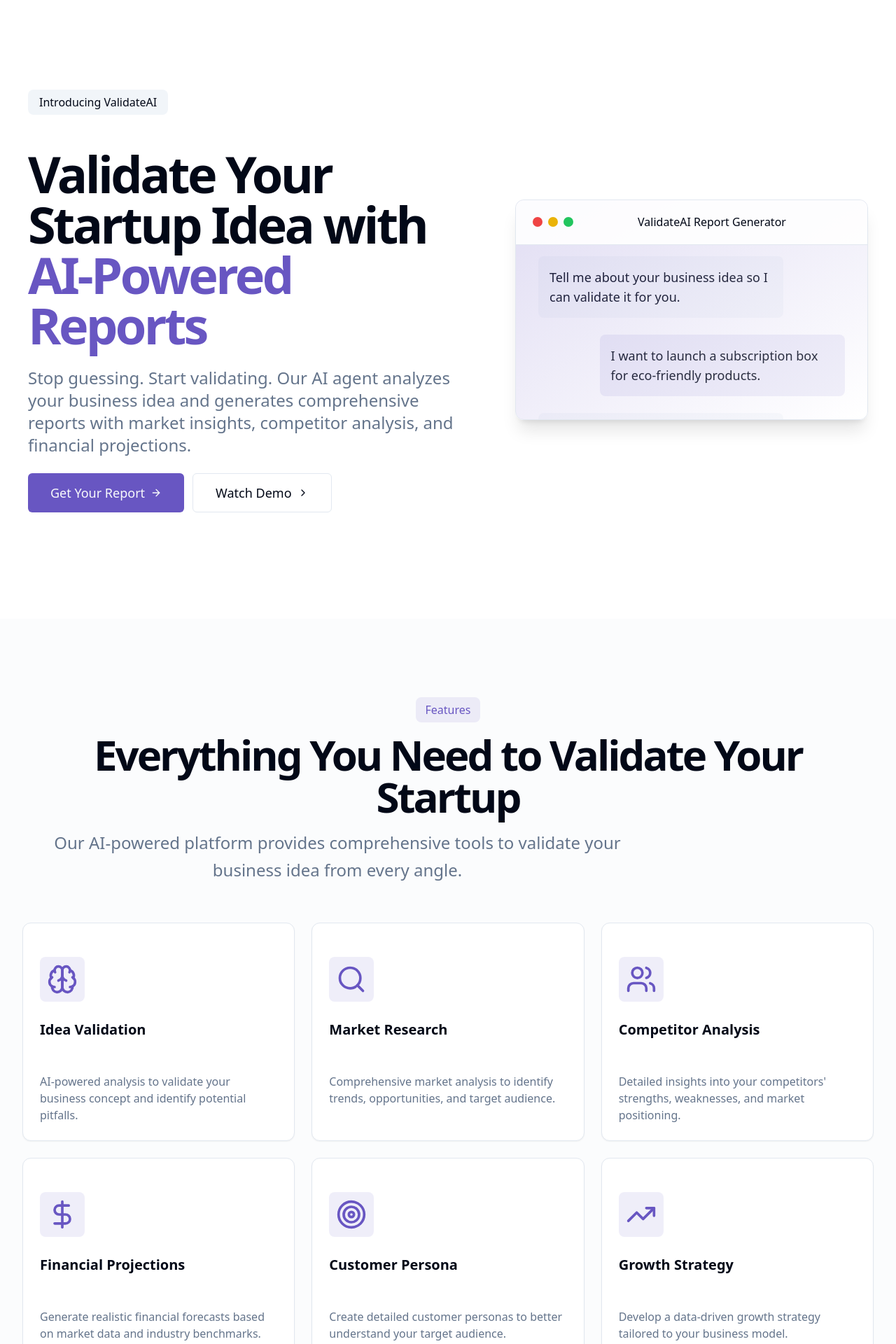
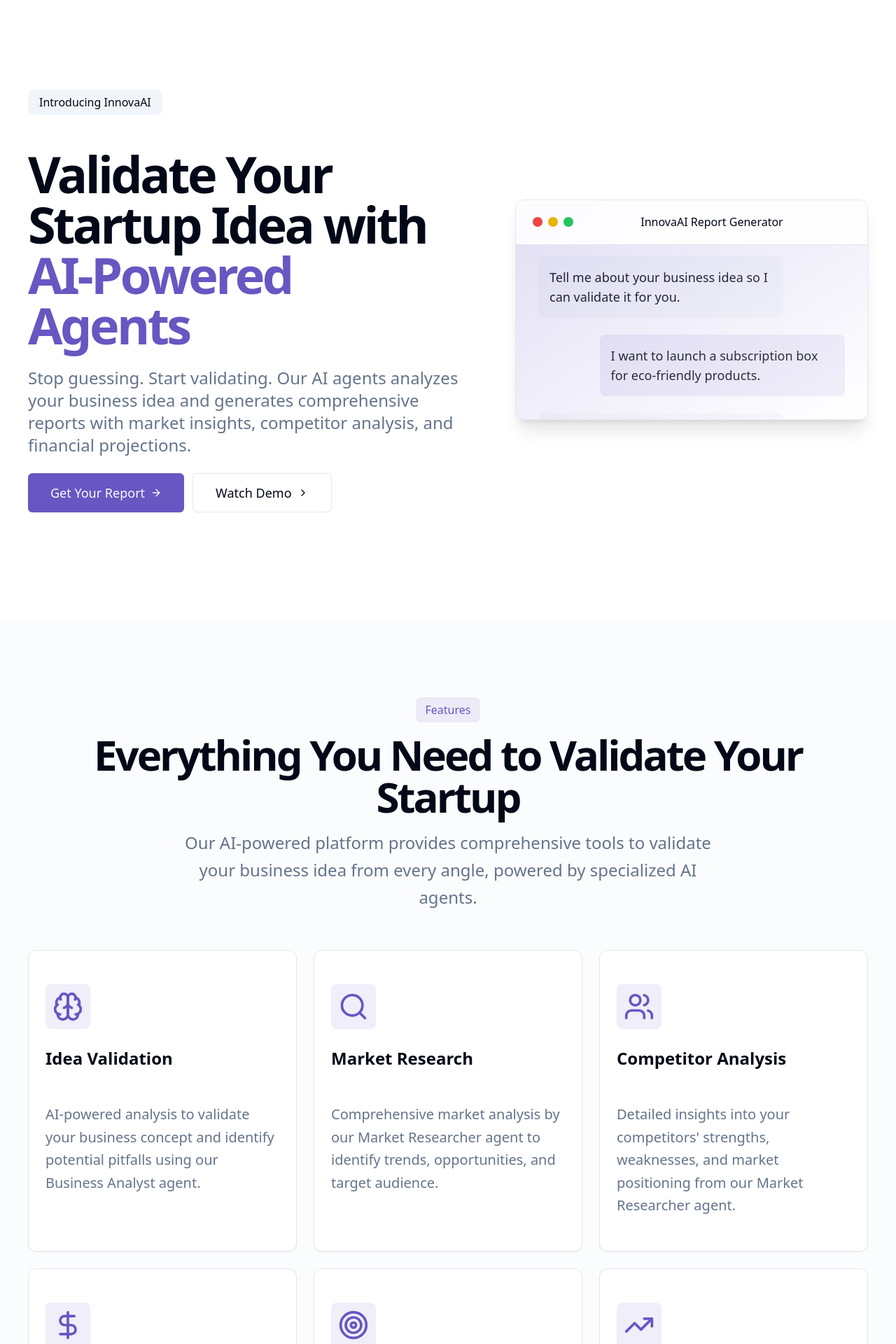
Before and after one commit to prachiheda/inf-loops-sachacks, a React (Vite) app in the folder frontend/: page / in a window 1280 px wide. Shown: the top 1920 px of the page at 70% size. Built offline with nearby package versions, Linux system fonts and the light colour scheme.

Commit message:
stylistic changes- updated to innovaAI

```diff
--- a/frontend/src/components/features.tsx
+++ b/frontend/src/components/features.tsx
@@ -9,32 +9,32 @@
     {
       icon: <Brain className="h-11 w-11 text-primary" />,
       title: "Idea Validation",
-      description: "AI-powered analysis to validate your business concept and identify potential pitfalls.",
+      description: "AI-powered analysis to validate your business concept and identify potential pitfalls using our Business Analyst agent.",
     },
     {
       icon: <Search className="h-11 w-11 text-primary" />,
       title: "Market Research",
-      description: "Comprehensive market analysis to identify trends, opportunities, and target audience.",
+      description: "Comprehensive market analysis by our Market Researcher agent to identify trends, opportunities, and target audience.",
     },
     {
       icon: <Users className="h-11 w-11 text-primary" />,
       title: "Competitor Analysis",
-      description: "Detailed insights into your competitors' strengths, weaknesses, and market positioning.",
+      description: "Detailed insights into your competitors' strengths, weaknesses, and market positioning from our Market Researcher agent.",
     },
     {
       icon: <DollarSign className="h-11 w-11 text-primary" />,
       title: "Financial Projections",
-      description: "Generate realistic financial forecasts based on market data and industry benchmarks.",
+      description: "Generate realistic financial forecasts based on market data and industry benchmarks using our Financial Forecaster agent.",
     },
     {
       icon: <Target className="h-11 w-11 text-primary" />,
       title: "Customer Persona",
-      description: "Create detailed customer personas to better understand your target audience.",
+      description: "Create detailed customer personas to better understand your target audience, powered by our Market Researcher insights.",
     },
     {
       icon: <TrendingUp className="h-11 w-11 text-primary" />,
       title: "Growth Strategy",
-      description: "Develop a data-driven growth strategy tailored to your business model.",
+      description: "Develop a data-driven growth strategy tailored to your business model, combining insights from all our AI agents.",
     },
   ]
 
@@ -62,13 +62,13 @@
             <h2 className="text-4xl font-bold tracking-tighter sm:text-5xl lg:text-6xl">
               Everything You Need to Validate Your Startup
             </h2>
-            <p className="max-w-[900px] text-lg text-muted-foreground md:text-xl/relaxed lg:text-2xl/relaxed">
-              Our AI-powered platform provides comprehensive tools to validate your business idea from every angle.
+            <p className="max-w-[800px] mx-auto text-lg text-muted-foreground md:text-xl/relaxed lg:text-2xl/relaxed">
+              Our AI-powered platform provides comprehensive tools to validate your business idea from every angle, powered by specialized AI agents.
             </p>
           </div>
         </div>
         <motion.div
-          className="mx-auto grid max-w-[1400px] grid-cols-1 gap-6 md:grid-cols-2 lg:grid-cols-3 mt-14"
+          className="mx-auto grid max-w-[1200px] grid-cols-1 gap-6 md:grid-cols-2 lg:grid-cols-3 mt-14"
           variants={container}
           initial="hidden"
           whileInView="show"
@@ -76,18 +76,25 @@
         >
           {features.map((feature, index) => (
             <motion.div key={index} variants={item}>
-              <Card className="h-full transition-all hover:shadow-md hover:scale-[1.01]">
-                <CardHeader className="p-6">
+              <Card className="h-full max-w-sm mx-auto transition-all hover:shadow-md hover:scale-[1.01]">
+                <CardHeader className="pb-2 p-6">
                   <div className="p-2.5 w-fit rounded-lg bg-primary/10 mb-5">{feature.icon}</div>
-                  <CardTitle className="text-xl">{feature.title}</CardTitle>
+                  <CardTitle className="text-2xl font-bold">{feature.title}</CardTitle>
                 </CardHeader>
-                <CardContent>
-                  <CardDescription className="text-base">{feature.description}</CardDescription>
+                <CardContent className="px-6 pb-6">
+                  <CardDescription className="text-xl text-muted-foreground leading-relaxed">
+                    {feature.description}
+                  </CardDescription>
                 </CardContent>
               </Card>
             </motion.div>
           ))}
         </motion.div>
+        <div className="mt-12 text-center">
+          <p className="text-muted-foreground">
+            Powered by our trio of AI agents: Business Analyst, Market Researcher, and Financial Forecaster
+          </p>
+        </div>
       </div>
     </section>
   )
--- a/frontend/src/components/footer.tsx
+++ b/frontend/src/components/footer.tsx
@@ -9,7 +9,7 @@
             <div className="rounded-full bg-primary/10 p-1">
               <Brain className="h-6 w-6 text-primary" />
             </div>
-            <span className="text-xl font-bold">ValidateAI</span>
+            <span className="text-xl font-bold">InnovaAI</span>
           </div>
           <div className="flex flex-col items-center gap-4 md:flex-row md:gap-6">
             <a href="#" className="text-base text-muted-foreground hover:underline">
@@ -23,7 +23,7 @@
             </a>
           </div>
           <div className="text-center text-base text-muted-foreground md:text-right">
-            &copy; {new Date().getFullYear()} ValidateAI. All rights reserved.
+            &copy; {new Date().getFullYear()} InnovaAI. All rights reserved.
           </div>
         </div>
       </div>
--- a/frontend/src/components/hero-section.tsx
+++ b/frontend/src/components/hero-section.tsx
@@ -14,7 +14,7 @@
         <div className="grid gap-8 lg:grid-cols-[1.1fr_0.9fr] lg:gap-16 xl:gap-20">
           <div className="flex flex-col justify-center space-y-6 py-8 lg:py-12">
             <div className="inline-block rounded-lg bg-muted px-4 py-1.5 text-base w-fit mb-6">
-              <span className="font-medium">Introducing ValidateAI</span>
+              <span className="font-medium">Introducing InnovaAI</span>
             </div>
 
             <motion.h1
@@ -23,7 +23,7 @@
               animate={{ opacity: 1, y: 0 }}
               transition={{ duration: 0.5 }}
             >
-              Validate Your Startup Idea with <span className="text-primary">AI-Powered Reports</span>
+              Validate Your Startup Idea with <span className="text-primary">AI-Powered Agents</span>
             </motion.h1>
 
             <motion.p
@@ -32,7 +32,7 @@
               animate={{ opacity: 1, y: 0 }}
               transition={{ duration: 0.5, delay: 0.2 }}
             >
-              Stop guessing. Start validating. Our AI agent analyzes your business idea and generates comprehensive
+              Stop guessing. Start validating. Our AI agents analyzes your business idea and generates comprehensive
               reports with market insights, competitor analysis, and financial projections.
             </motion.p>
 
@@ -68,6 +68,7 @@
             </div>
           </div>
 
+
           <motion.div
             className="flex items-center justify-center lg:h-full"
             initial={{ opacity: 0, scale: 0.9 }}
@@ -82,7 +83,7 @@
                   <div className="w-3.5 h-3.5 rounded-full bg-yellow-500"></div>
                   <div className="w-3.5 h-3.5 rounded-full bg-green-500"></div>
                 </div>
-                <div className="mx-auto text-base font-medium">ValidateAI Report Generator</div>
+                <div className="mx-auto text-base font-medium">InnovaAI Report Generator</div>
               </div>
               <div className="pt-20 p-8 h-full flex flex-col">
                 <div className="flex-1 space-y-6">
```
